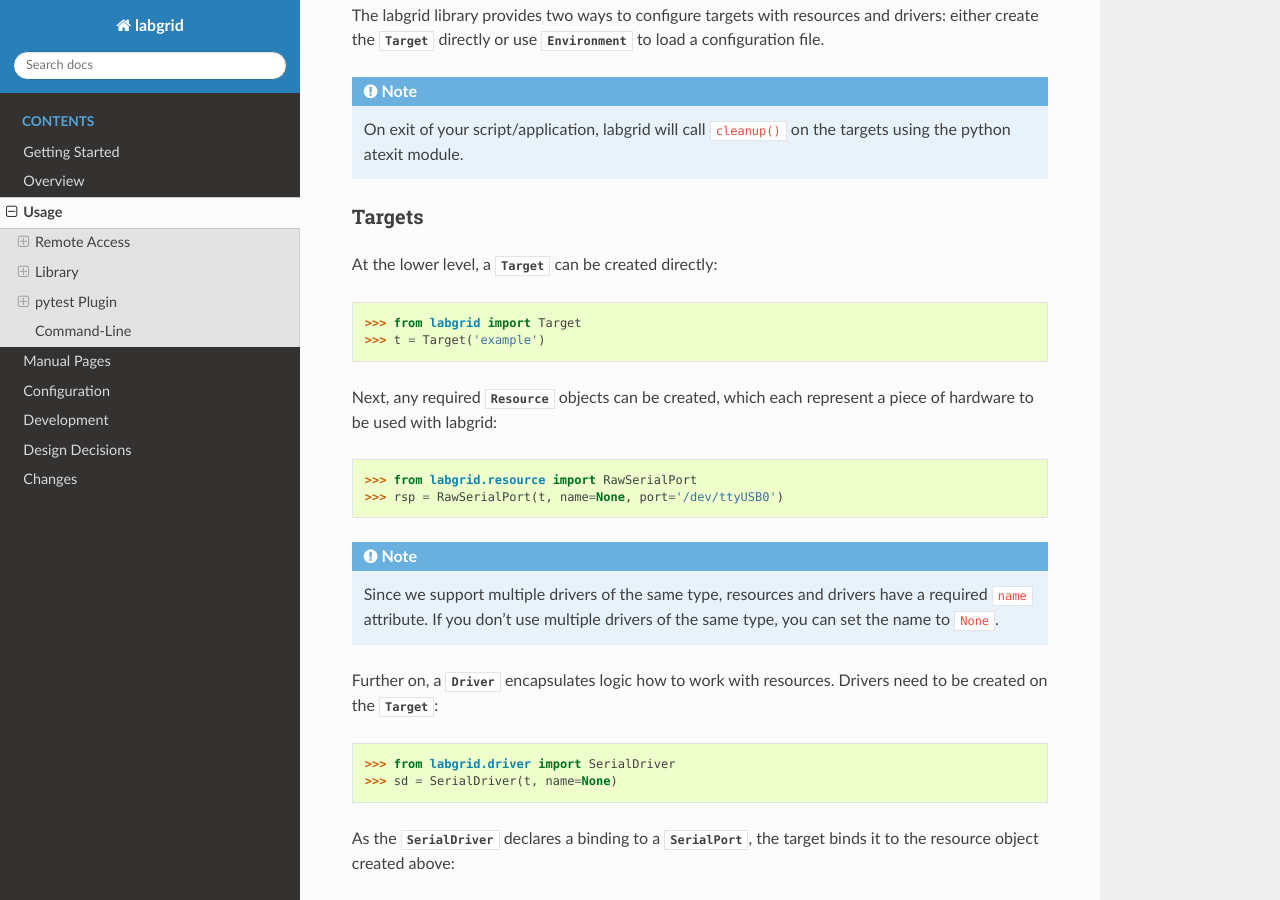
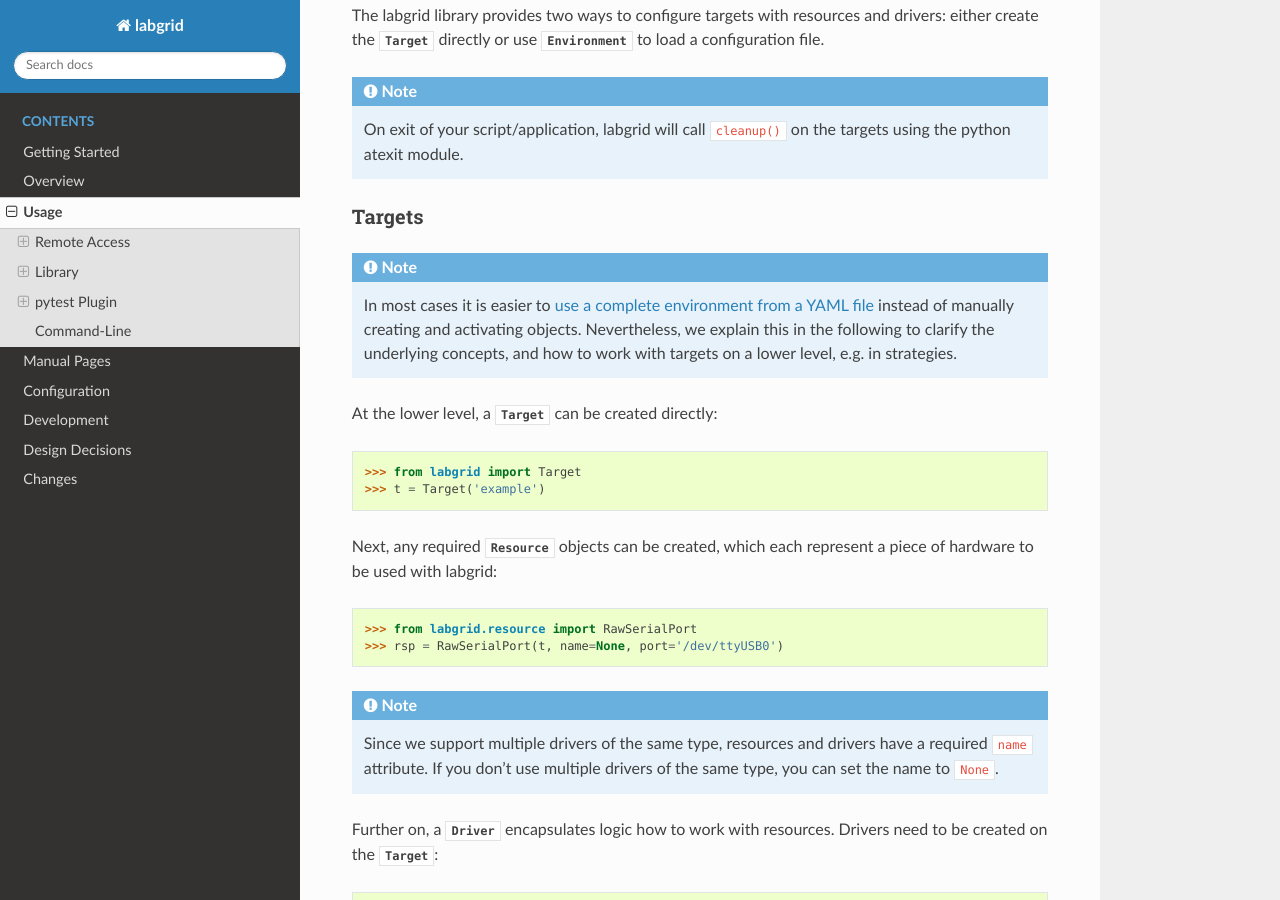
Before and after one commit to labgrid-project/labgrid, a Sphinx documentation site: the page built from doc/usage.rst, in a window 1280 px wide and 900 px high, scrolled down 3021 px. Built offline with Sphinx 7.4.7 and the Read the Docs theme 2.0.0, drawn with Linux system fonts in a browser that asks for light colours; pages that are not in the unit, such as notebooks, are missing from menus.

Commit message:
doc/usage: advertise environments instead of creating objects manually
Signed-off-by: Roland Hieber <rhi@pengutronix.de>

```diff
--- a/doc/usage.rst
+++ b/doc/usage.rst
@@ -181,6 +181,13 @@
 
 Targets
 ~~~~~~~
+
+.. note::
+   In most cases it is easier to :ref:`use a complete environment from a YAML
+   file <usage_environments>` instead of manually creating and activating objects.
+   Nevertheless, we explain this in the following to clarify the underlying concepts,
+   and how to work with targets on a lower level, e.g. in strategies.
+
 At the lower level, a :any:`Target` can be created directly::
 
   >>> from labgrid import Target
```
Also changed, not shown: other parts of doc/usage.rst (+2 -0 lines).
